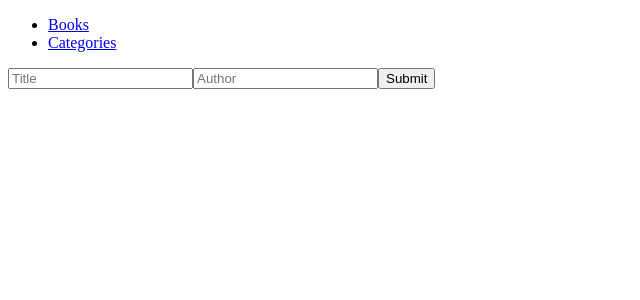
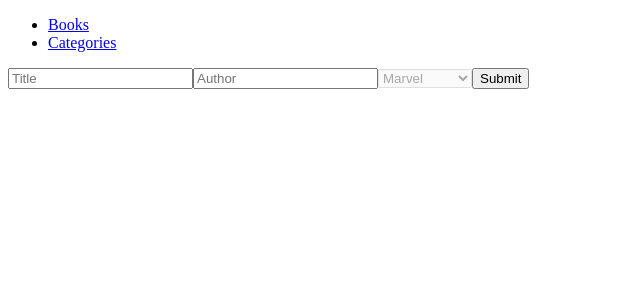
Before and after one commit to zainsadaqat/redux-bookstore, a React (Create React App) app: page / in a window 1280 px wide. Shown: the top 300 px of the page, without its empty margins (0-640 px from the left). Built offline with nearby package versions, Linux system fonts and the light colour scheme.

Commit message:
Add category section and dynamic id generator

```diff
--- a/src/components/books/CreateNewBook.js
+++ b/src/components/books/CreateNewBook.js
@@ -11,7 +11,7 @@ const CreateNewBook = () => {
   const submitBookToStore = (e) => {
     e.preventDefault();
     const newBook = {
-      id: uuidv4(),
+      item_id: uuidv4(),
       title,
       author,
     };
@@ -35,6 +35,11 @@ const CreateNewBook = () => {
         onChange={(e) => setAuthor(e.target.value)}
         placeholder="Author"
       />
+      <select name="category" id="category" disabled>
+        <option value="Marvel">Marvel</option>
+        <option value="Harry Potter">Harry Potter</option>
+        <option value="Cricket">Cricket</option>
+      </select>
       <input type="submit" value="Submit" />
     </form>
   );
```
